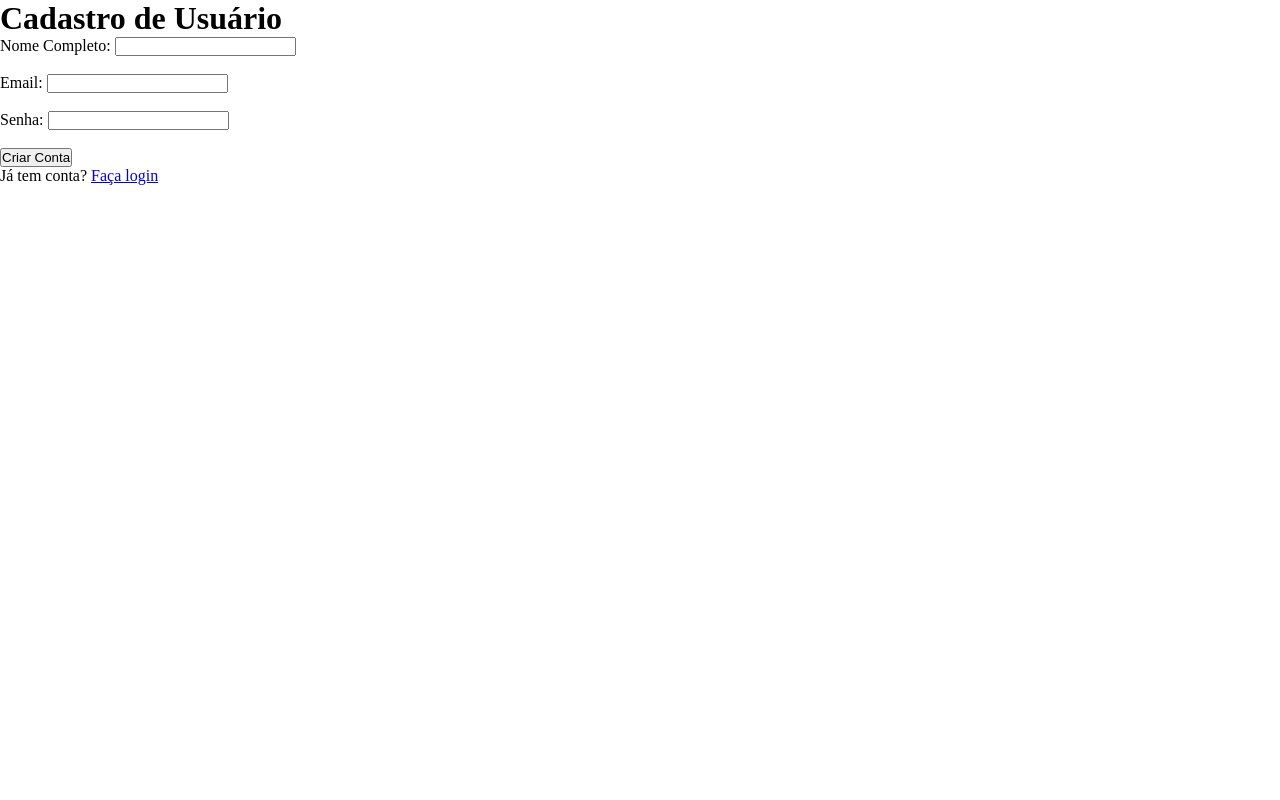
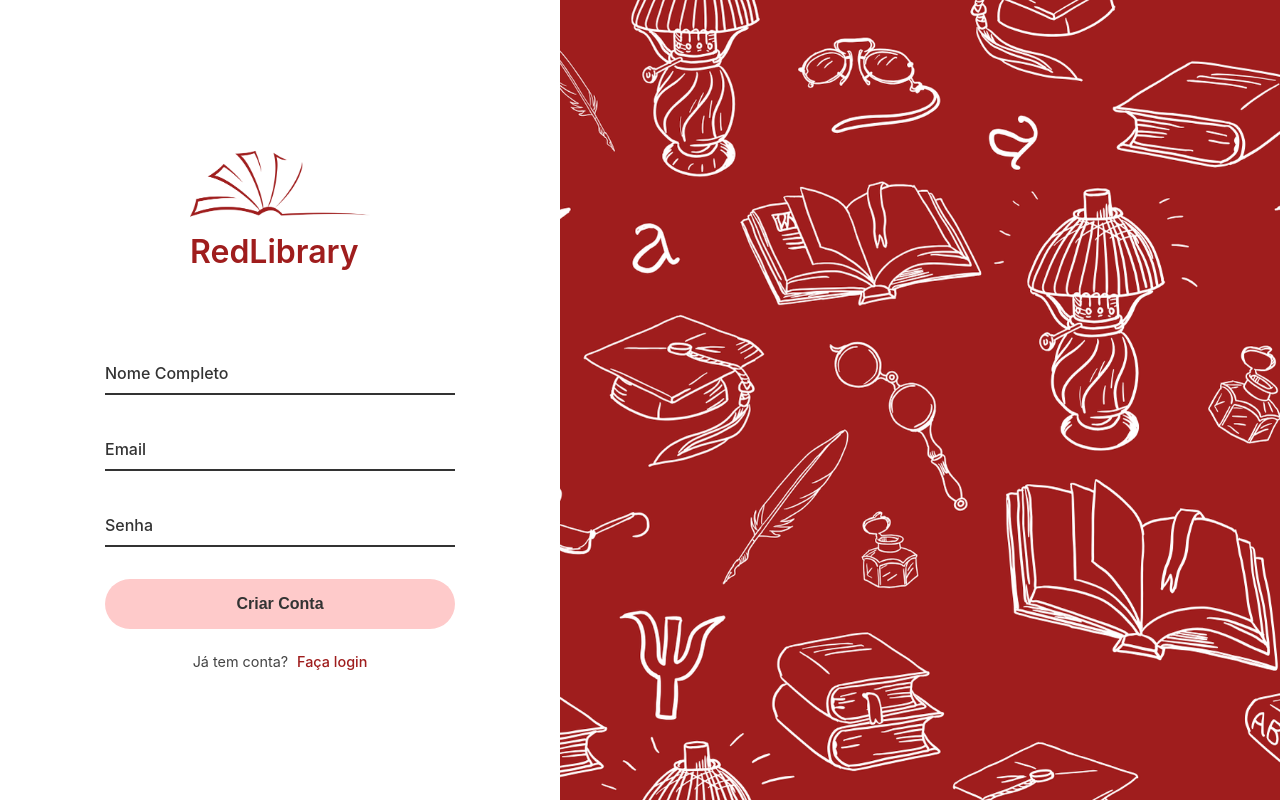
Before and after one commit to AnaAriel/RedLibrary, a FastAPI app: page /register in a window 1280 px wide. Run offline with FastAPI, Linux system fonts and the light colour scheme.

Commit message:
css - cadastro

```diff
--- a/app/static/css/style.css
+++ b/app/static/css/style.css
@@ -5,6 +5,13 @@
 }
 
 .login-container {
+  display: flex;
+  min-height: 100vh;
+  font-family: -apple-system, BlinkMacSystemFont, 'Aileron', Roboto, sans-serif;
+
+}
+
+.register-container {
   display: flex;
   min-height: 100vh;
   font-family: -apple-system, BlinkMacSystemFont, 'Aileron', Roboto, sans-serif;
@@ -42,6 +49,11 @@
 }
 
 .login-form {
+  width: 100%;
+  max-width: 350px;
+}
+
+.register-form {
   width: 100%;
   max-width: 350px;
 }
@@ -119,6 +131,23 @@
   background: #FCA5A5;
 }
 
+.form-section p {
+  margin-top: 1.5rem;
+  font-size: 0.9rem;
+  color: #444;
+}
+
+.form-section p a {
+  color: #9f1d1d;
+  font-weight: 500;
+  text-decoration: none;
+  margin-left: 0.3rem;
+}
+
+.form-section p a:hover {
+  text-decoration: underline;
+}
+
 .decoration-section {
   flex: 1;
   background: #9f1d1d;
--- a/app/templates/register.html
+++ b/app/templates/register.html
@@ -1,24 +1,47 @@
 <!DOCTYPE html>
 <html lang="pt-BR">
 <head>
-    <meta charset="UTF-8">
-    <title>Cadastro - RedLibrary</title>
-    <link rel="stylesheet" href="/static/css/style.css">
+  <meta charset="UTF-8">
+  <title>Cadastro - RedLibrary</title>
+  <link rel="stylesheet" href="/static/css/style.css">
 </head>
 <body>
-    <h1>Cadastro de Usuário</h1>
-    <form method="post" action="/register">
-        <label for="full_name">Nome Completo:</label>
-        <input type="text" name="full_name" required><br><br>
+  <div class="register-container">
 
-        <label for="email">Email:</label>
-        <input type="email" name="email" required><br><br>
+    <!-- Lado do formulário -->
+    <div class="form-section">
+      <div class="logo">
+        <img src="/static/images/logo.png" alt="Logo" class="logo-icon">
+        <span class="logo-text">RedLibrary</span>
+      </div>
 
-        <label for="password">Senha:</label>
-        <input type="password" name="password" required><br><br>
+      <form class="register-form" method="post" action="/register">
+        <div class="input-group">
+          <input type="text" name="full_name" class="form-input" placeholder=" " required>
+          <label class="form-label">Nome Completo</label>
+        </div>
 
-        <button type="submit">Criar Conta</button>
-    </form>
-    <p>Já tem conta? <a href="/login">Faça login</a></p>
+        <div class="input-group">
+          <input type="email" name="email" class="form-input" placeholder=" " required>
+          <label class="form-label">Email</label>
+        </div>
+
+        <div class="input-group">
+          <input type="password" name="password" class="form-input" placeholder=" " required>
+          <label class="form-label">Senha</label>
+        </div>
+
+        <button type="submit" class="register-btn">Criar Conta</button>
+      </form>
+
+      <p>Já tem conta? <a href="/login">Faça login</a></p>
+    </div>
+
+    <!-- Lado decorativo -->
+    <div class="decoration-section">
+      <img src="/static/images/pattern.png" alt="Decorativo" class="decoration-pattern">
+    </div>
+
+  </div>
 </body>
 </html>
```
